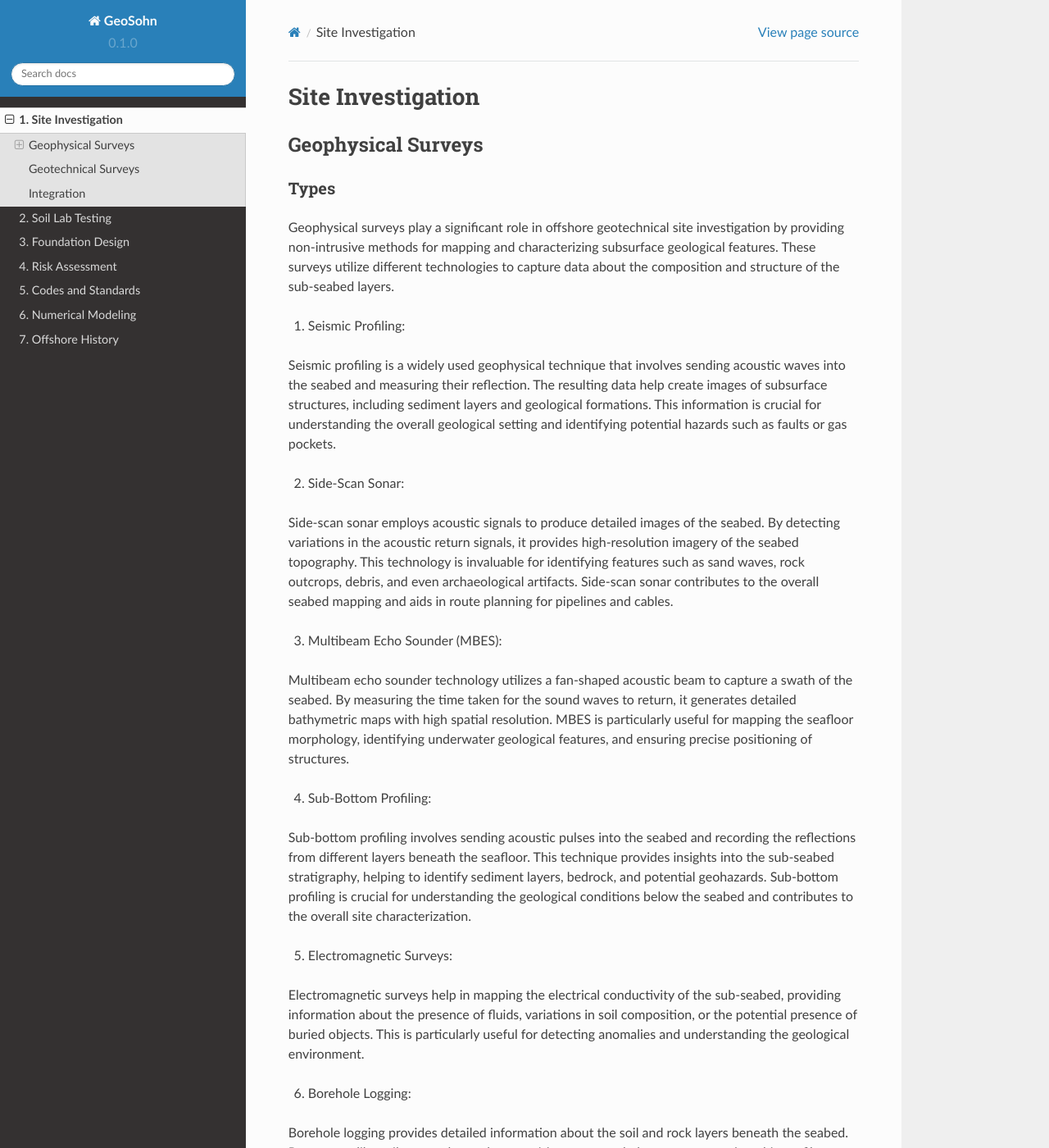
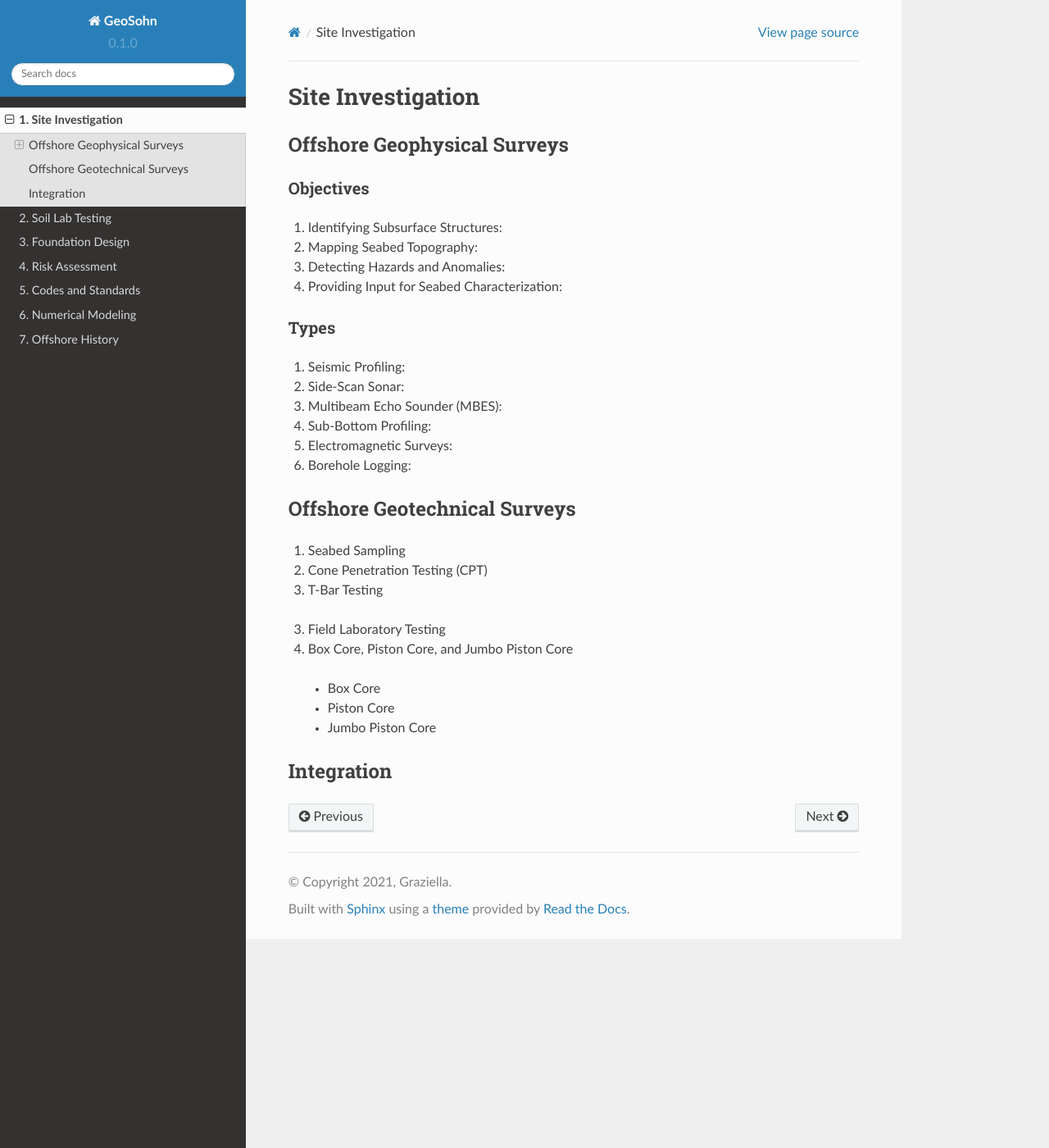
Before and after one commit to jrson11/GeoSohn, a Sphinx documentation site: the page built from docs/source/1-Site_Investigation.rst, in a window 1280 px wide and 1400 px high. Shown: the whole window at 82% size. Built offline with Sphinx 7.4.7 and the Read the Docs theme 2.0.0, drawn with Linux system fonts in a browser that asks for light colours; some of the changed text lies outside the part shown.

Commit message:
Update 1-Site_Investigation.rst

```diff
--- a/docs/source/1-Site_Investigation.rst
+++ b/docs/source/1-Site_Investigation.rst
@@ -1,98 +1,54 @@
 Site Investigation
 ===================
 
-Geophysical Surveys
+Offshore Geophysical Surveys
 --------------------
-
-Types
-.....
-
-Geophysical surveys play a significant role in offshore geotechnical site investigation by providing non-intrusive methods for mapping and characterizing subsurface geological features. These surveys utilize different technologies to capture data about the composition and structure of the sub-seabed layers.
-
-1. Seismic Profiling:
-
-Seismic profiling is a widely used geophysical technique that involves sending acoustic waves into the seabed and measuring their reflection. The resulting data help create images of subsurface structures, including sediment layers and geological formations. This information is crucial for understanding the overall geological setting and identifying potential hazards such as faults or gas pockets.
-
-2. Side-Scan Sonar:
-
-Side-scan sonar employs acoustic signals to produce detailed images of the seabed. By detecting variations in the acoustic return signals, it provides high-resolution imagery of the seabed topography. This technology is invaluable for identifying features such as sand waves, rock outcrops, debris, and even archaeological artifacts. Side-scan sonar contributes to the overall seabed mapping and aids in route planning for pipelines and cables.
-
-3. Multibeam Echo Sounder (MBES):
-
-Multibeam echo sounder technology utilizes a fan-shaped acoustic beam to capture a swath of the seabed. By measuring the time taken for the sound waves to return, it generates detailed bathymetric maps with high spatial resolution. MBES is particularly useful for mapping the seafloor morphology, identifying underwater geological features, and ensuring precise positioning of structures.
-
-4. Sub-Bottom Profiling:
-
-Sub-bottom profiling involves sending acoustic pulses into the seabed and recording the reflections from different layers beneath the seafloor. This technique provides insights into the sub-seabed stratigraphy, helping to identify sediment layers, bedrock, and potential geohazards. Sub-bottom profiling is crucial for understanding the geological conditions below the seabed and contributes to the overall site characterization.
-
-5. Electromagnetic Surveys:
-
-Electromagnetic surveys help in mapping the electrical conductivity of the sub-seabed, providing information about the presence of fluids, variations in soil composition, or the potential presence of buried objects. This is particularly useful for detecting anomalies and understanding the geological environment.
-
-6. Borehole Logging:
-
-Borehole logging provides detailed information about the soil and rock layers beneath the seabed. Parameters like soil type, color, and composition are recorded to create a stratigraphic profile. Logging is often done during or after drilling operations to complement sample data.
 
 Objectives
 ...........
 
 1. Identifying Subsurface Structures:
 
-Seismic profiling, side-scan sonar, and sub-bottom profiling help identify subsurface structures, providing valuable information about sedimentary layers, bedrock, and geological formations.
-
 2. Mapping Seabed Topography:
-
-Side-scan sonar and multibeam echo sounder assist in mapping the seabed topography with high resolution, aiding in the identification of potential areas for foundation placement, cable and pipeline routing, and ensuring safe construction practices.
 
 3. Detecting Hazards and Anomalies:
 
-Geophysical surveys, including seismic profiling and electromagnetic surveys, aid in detecting potential hazards such as faults, gas pockets, or geological anomalies. Identifying these features is essential for assessing risks to the stability and safety of offshore structures.
-
 4. Providing Input for Seabed Characterization:
 
-The data obtained from geophysical surveys contribute to the overall seabed characterization. This information, combined with geotechnical data, offers a more comprehensive understanding of the site conditions for engineering design.
+Types
+.....
+
+1. Seismic Profiling:
+
+2. Side-Scan Sonar:
+
+3. Multibeam Echo Sounder (MBES):
+
+4. Sub-Bottom Profiling:
+
+5. Electromagnetic Surveys:
+
+6. Borehole Logging:
 
 
-
-
-Geotechnical Surveys
+Offshore Geotechnical Surveys
 --------------------
 
 1. Seabed Sampling
 
-Geotechnical surveys often commence with seabed sampling techniques such as drilling, coring, or grabbing. These methods help retrieve samples from the seabed, which are subsequently analyzed to understand soil properties.
+2. Cone Penetration Testing (CPT)
 
-2. In Situ Testing
+3. T-Bar Testing
 
-In situ testing involves conducting tests directly in the seabed to determine properties such as soil strength, density, and stiffness. Cone penetration testing (CPT) and T-bar testing are common in situ testing methods.
-
-- Cone Penetration Testing (CPT)
-
-CPT involves pushing a conical penetrometer into the seabed at a constant rate. The resistance encountered by the cone is measured and used to assess soil properties, including strength and stratigraphy. CPT provides continuous data along the depth of penetration, aiding in detailed soil profiling.
-
-- T-Bar Testing
-
-T-bar testing, also known as T-bar penetrometry, involves pushing a T-shaped bar into the seabed to measure the resistance. It provides information about the soil's shear strength and compressibility, helping in the assessment of foundation design suitability.
-
-3. Sampling for Laboratory Testing
-
-Collected seabed samples, obtained through coring or drilling, are transported to onshore laboratories for further testing. Laboratory tests include analyzing soil characteristics, shear strength, consolidation properties, and other parameters critical for foundation design.
+3. Field Laboratory Testing
 
 4. Box Core, Piston Core, and Jumbo Piston Core
 
-Core sampling methods, including box core, piston core, and jumbo piston core, are employed to collect undisturbed sediment samples from the seabed. These samples are particularly valuable for studying sedimentary structures, understanding sedimentation rates, and analyzing the depositional history of the site.
-
   - Box Core
-
-Box core sampling is a non-invasive method that captures a relatively large, intact section of the seabed. It is useful for studying surface sediments and benthic organisms.
 
   - Piston Core
 
-Piston coring involves driving a tube into the seabed with a piston to retrieve a continuous sediment core. This method is effective for collecting deeper sediment layers and preserving stratigraphic sequences.
-
   - Jumbo Piston Core
-
-Jumbo piston coring is similar to piston coring but is designed for retrieving longer and larger-diameter cores. It is employed for deep-sea research and obtaining extended sediment records.
 
 
 Integration
```
